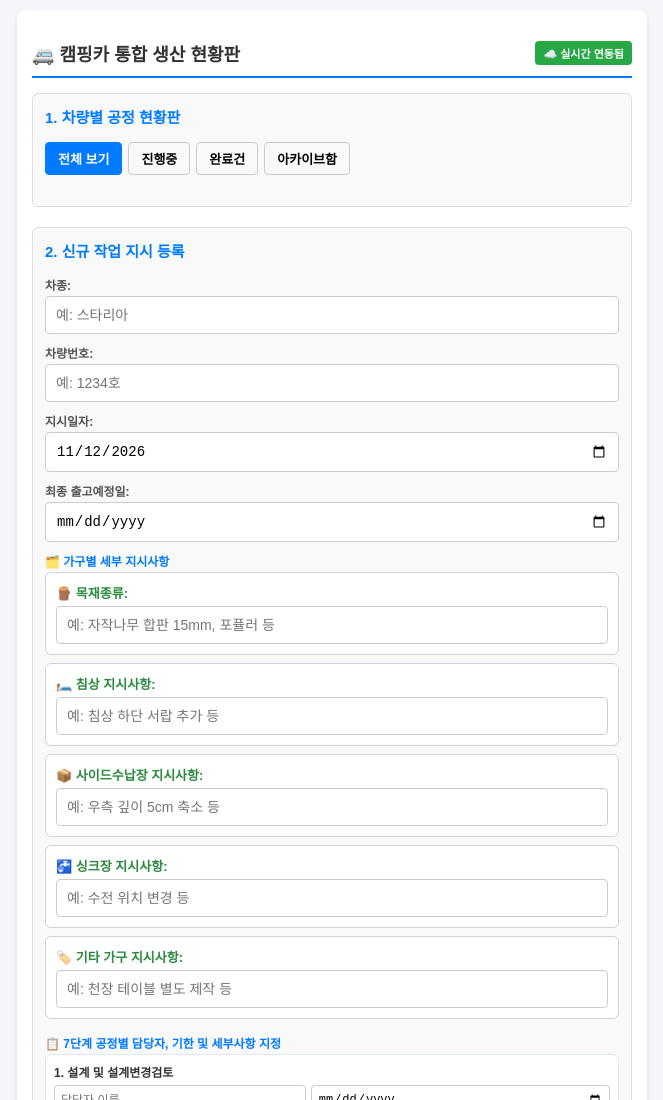
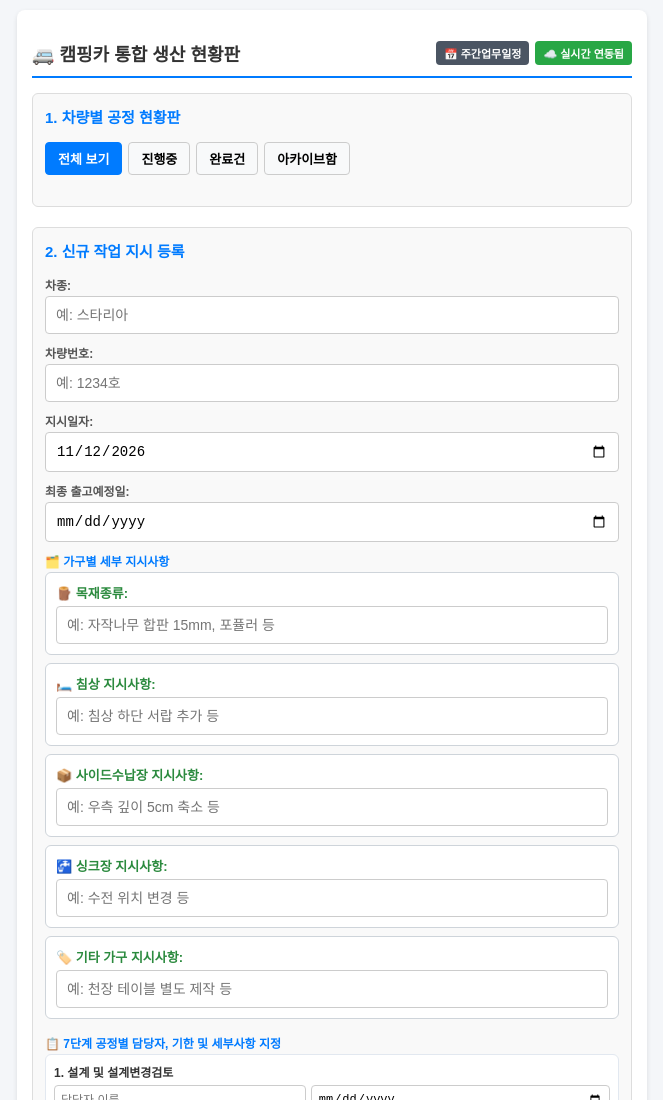
Before and after one commit to WhyGKing/CampingcarNow, a plain HTML site: page campingcar.html in a window 1280 px wide. Shown: the top 1100 px of the page, without its empty margins (308-971 px from the left). Drawn offline with Linux system fonts and the light colour scheme; no server answers.

Commit message:
Update campingcar.html

```diff
--- a/campingcar.html
+++ b/campingcar.html
@@ -7,8 +7,11 @@
     <style>
         body { font-family: 'Malgun Gothic', sans-serif; background-color: #f4f6f9; margin: 0; padding: 10px; }
         .container { max-width: 600px; margin: 0 auto; background: white; padding: 15px; border-radius: 8px; box-shadow: 0 2px 5px rgba(0,0,0,0.1); }
-        h2 { color: #333; border-bottom: 2px solid #007bff; padding-bottom: 10px; font-size: 18px; display: flex; justify-content: space-between; align-items: center; }
+        h2 { color: #333; border-bottom: 2px solid #007bff; padding-bottom: 10px; font-size: 18px; display: flex; justify-content: space-between; align-items: center; flex-wrap: wrap; gap: 8px; }
+        .header-right { display: flex; align-items: center; gap: 6px; }
         .status-badge { font-size: 11px; padding: 4px 8px; background: #28a745; color: white; border-radius: 4px; font-weight: bold; }
+        .nav-btn { font-size: 11px; padding: 4px 8px; background: #4b5563; color: white; border: none; border-radius: 4px; font-weight: bold; cursor: pointer; text-decoration: none; display: inline-flex; align-items: center; }
+        .nav-btn:hover { background: #374151; }
 
         .section { margin-bottom: 20px; padding: 12px; background: #f9f9f9; border-radius: 6px; border: 1px solid #ddd; }
         .section h3 { font-size: 15px; margin-top: 0; color: #007bff; }
@@ -109,7 +112,10 @@
 <div class="container">
     <h2>
         <span>🚐 캠핑카 통합 생산 현황판</span>
-        <span class="status-badge" id="syncStatus">☁️ 실시간 연동됨</span>
+        <div class="header-right">
+            <a href="index.html" class="nav-btn">📅 주간업무일정</a>
+            <span class="status-badge" id="syncStatus">☁️ 실시간 연동됨</span>
+        </div>
     </h2>
 
     <!-- 1. 차량별 통합 현황판 -->
@@ -688,7 +694,7 @@
 
         if (modelEl) modelEl.value = '';
         if (numberEl) numberEl.value = '';
-        if (createdAtEl) createdAtEl.value = new Date().toISOString().split('T')[0]; // 다시 오늘 날짜로 리셋
+        if (createdAtEl) createdAtEl.value = new Date().toISOString().split('T')[0];
         if (memoWoodEl) memoWoodEl.value = '';
         if (memoBedEl) memoBedEl.value = '';
         if (memoSideEl) memoSideEl.value = '';
```
